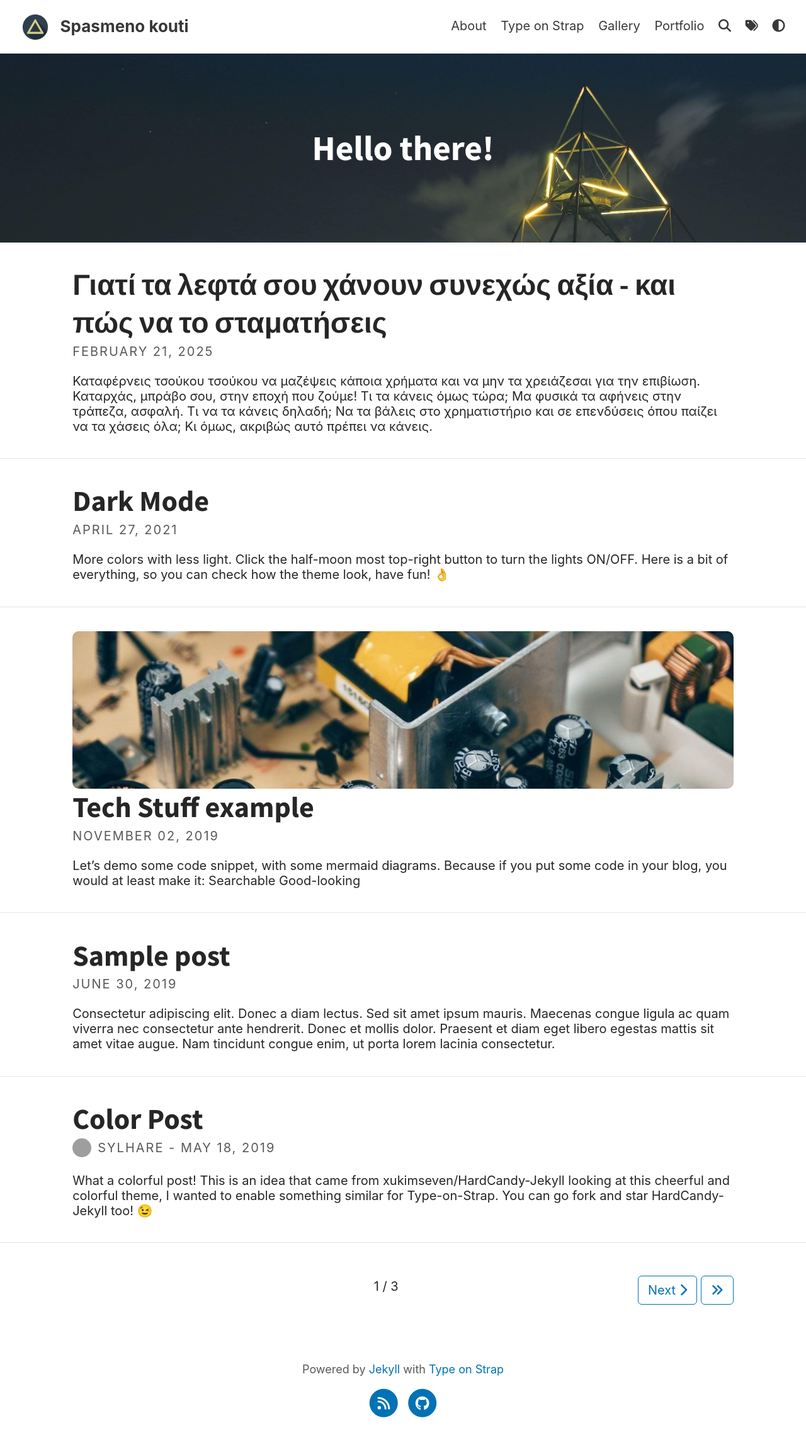
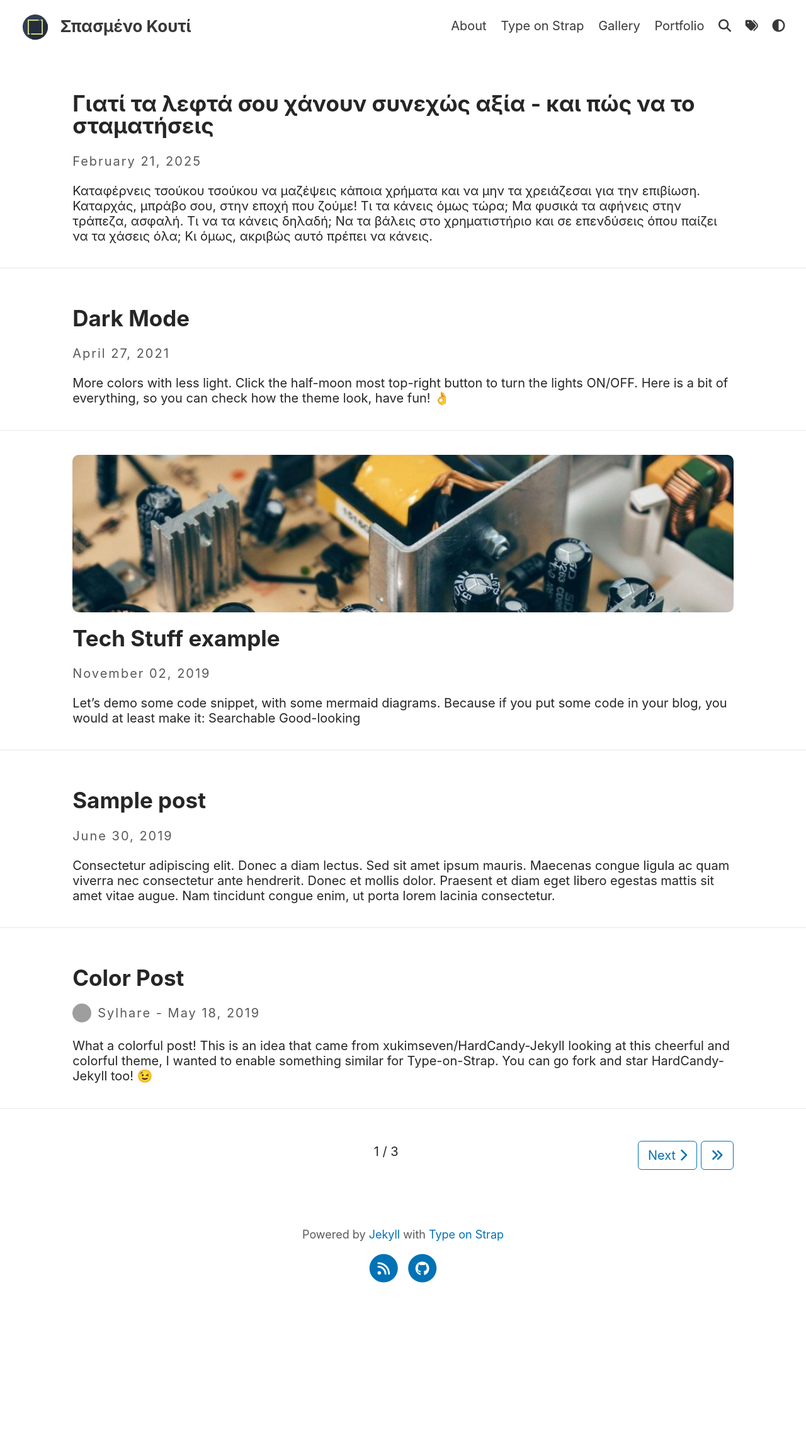
Before and after one commit to panagspirou/panagspirou.github.io, a Jekyll site: the page built from index.html, in a window 1280 px wide. Shown: the whole page at 63% size. Built offline with Jekyll 4.4.1, drawn with Linux system fonts in a browser that asks for light colours; a script that is not in the unit is left out; the list of posts is cut into pages by our own code; after the commit the page ends 2075 px from its top, so only the background shows below that; grey boxes are pictures that could not be loaded.

Commit message:
Add favicon, title; Rm home header, fix styles

```diff
--- a/_config.yml
+++ b/_config.yml
@@ -3,13 +3,13 @@ baseurl: ""
 url: "https://panagspirou.github.io"
 
 # THEME-SPECIFIC CONFIGURATION
-title: Spasmeno kouti                                    # site's title
+title: Σπασμένο Κουτί                                    # site's title
 description: "A website with blog posts and pages"      # used by search engines
-avatar: assets/img/triangle.png                         # Empty for no avatar in navbar
-favicon: assets/favicon.ico                             # Icon displayed in the tab
+avatar: assets/img/grey.svg                         # Empty for no avatar in navbar
+favicon: assets/grey-favicon.ico                             # Icon displayed in the tab
 
 # Header and footer text
-header_text: Hello there!  # Change Blog header text
+header_text: Αμφισβήτησε. Μάθε. Μοιράσου.  # Change Blog header text
 header_feature_image: assets/img/header/triangular.jpeg
 header_feature_image_responsive: true
 footer_text: >
--- a/_includes/blog/blog.liquid
+++ b/_includes/blog/blog.liquid
@@ -13,11 +13,11 @@
         {% endif %}
         <span>
           <header>
-            <h1>
+            <h2>
               <a aria-label="{{ post.title }}" class="post-link" href="{{ post.url | relative_url }}">
                 {{ post.title }}
               </a>
-            </h1>
+            </h2>
             {% include blog/post_info.liquid author=post.author date=post.date %}
           </header>
           {% if site.excerpt or site.theme_settings.excerpt %}
--- a/_layouts/home.liquid
+++ b/_layouts/home.liquid
@@ -20,9 +20,9 @@ layout: default
         }
         {% endif %}
     </style>
-    <div id="main" class="call-out call-out_img">
+    <!--<div id="main" class="call-out call-out_img">
         <h1> {{ site.header_text | default: "Change <code>header_text</code> in <code>_config.yml</code>"}} </h1>
-    </div>
+    </div>-->
     {% capture _blog %}{% include blog/blog.liquid %}{% endcapture %}
     {{ _blog | split: " " | join: " "}}
 </div>
--- a/_sass/base/_global.scss
+++ b/_sass/base/_global.scss
@@ -35,7 +35,7 @@ h4,
 h5,
 h6 {
   font-family: $font-family-headings;
-  line-height: 1.3;
+  line-height: 1;
   margin: 0.67em 0;
 
   a {
--- a/_sass/base/_variables.scss
+++ b/_sass/base/_variables.scss
@@ -1,6 +1,6 @@
 /* TYPOGRAPHY */
 $font-family-main: -apple-system, BlinkMacSystemFont, Aptos, Roboto, "Segoe UI", Helvetica, Arial, sans-serif, "Apple Color Emoji", "Segoe UI Emoji", "Segoe UI Symbol";
-$font-family-headings: 'Source Sans Pro', Helvetica, Arial, sans-serif;
+$font-family-headings: -apple-system, BlinkMacSystemFont, Aptos, Roboto, "Segoe UI", Helvetica, Arial, sans-serif, "Apple Color Emoji", "Segoe UI Emoji", "Segoe UI Symbol";
 $font-family-logo: 'Source Sans Pro', Helvetica, Arial, sans-serif;
 $font-size: 1.25em;
 
--- a/_sass/layouts/_posts.scss
+++ b/_sass/layouts/_posts.scss
@@ -49,7 +49,7 @@ header {
   color: var(--meta);
   letter-spacing: 0.1em;
   margin: 0;
-  text-transform: uppercase;
+  // text-transform: uppercase;
 }
 
 /* --- Post info --- */
```
Also changed, not shown: assets/grey-favicon.ico (added), assets/img/grey.svg (added), assets/img/purple.svg (added), assets/purple-favicon.ico (added).
